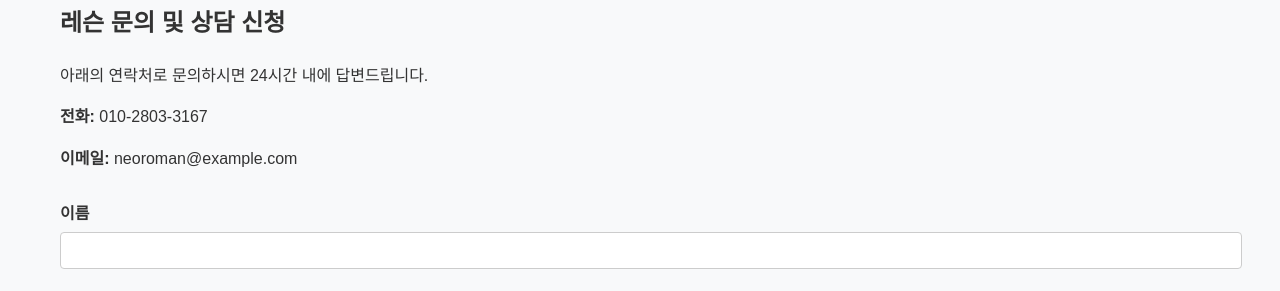
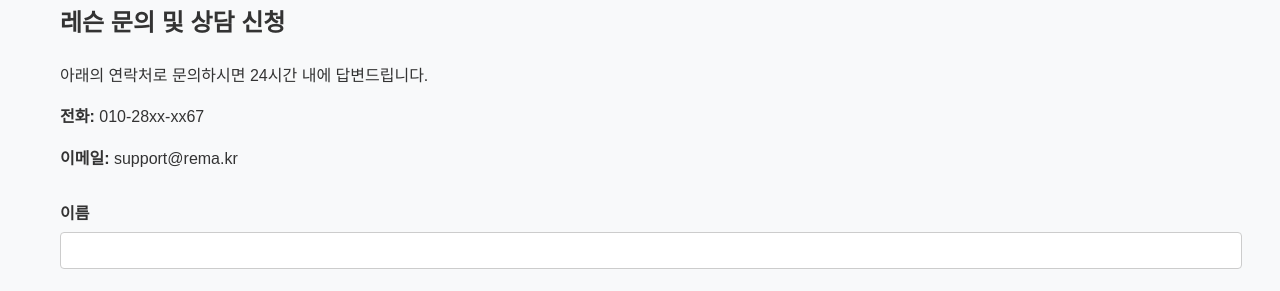
Before and after one commit to remakr-remora/remakr.github.io, a Jekyll site: the page built from contact.md, in a window 1280 px wide and 1400 px high. Shown: the part 200-491 px from the top of the window. Built offline with Jekyll 4.4.1, drawn with Linux system fonts in a browser that asks for light colours; some of the changed text lies outside the part shown.

Commit message:
[feature] add run_jekyll.sh

```diff
--- a/_config.yml
+++ b/_config.yml
@@ -1,8 +1,9 @@
 title: 김물개의 수영 레슨
 description: 맞춤형 성인 수영 레슨 서비스
-email: neoroman@example.com # Replace with your actual email
+email: support@rema.kr # Replace with your actual email
 baseurl: "" # the subpath of your site, e.g. /blog
-url: "https://remakr.github.io" # the base hostname & protocol for your site
+url: "https://www.rema.kr" # the base hostname & protocol for your site
+phone: "010-28xx-xx67"
 
 # Build settings
 markdown: kramdown
@@ -19,9 +20,9 @@ author:
 # Social media
 social:
   - platform: instagram
-    url: # Add your Instagram URL here if available
+    url: https://www.instagram.com/seal_swimming?igsh=M2Zkcm54MXE3aXdz&utm_source=qr
   - platform: kakao
-    url: # Add your KakaoTalk ID here if available
+    url: http://pf.kakao.com/_LxeQxan
 
 # Site navigation
 header_pages:
--- a/_layouts/default.html
+++ b/_layouts/default.html
@@ -47,7 +47,7 @@
       <div class="footer-row">
         <div class="footer-col">
           <h2>연락처</h2>
-          <p>010-2803-3167</p>
+          <p>{{ site.phone }}</p>
           <p>{{ site.email }}</p>
         </div>
         <div class="footer-col">
--- a/contact.md
+++ b/contact.md
@@ -9,7 +9,7 @@ permalink: /contact/
 
   <div class="contact-info">
     <p>아래의 연락처로 문의하시면 24시간 내에 답변드립니다.</p>
-    <p><strong>전화:</strong> 010-2803-3167</p>
+    <p><strong>전화:</strong> {{ site.phone }}</p>
     <p><strong>이메일:</strong> {{ site.email }}</p>
   </div>
 
```
Also changed, not shown: README.md, 1 other file.
